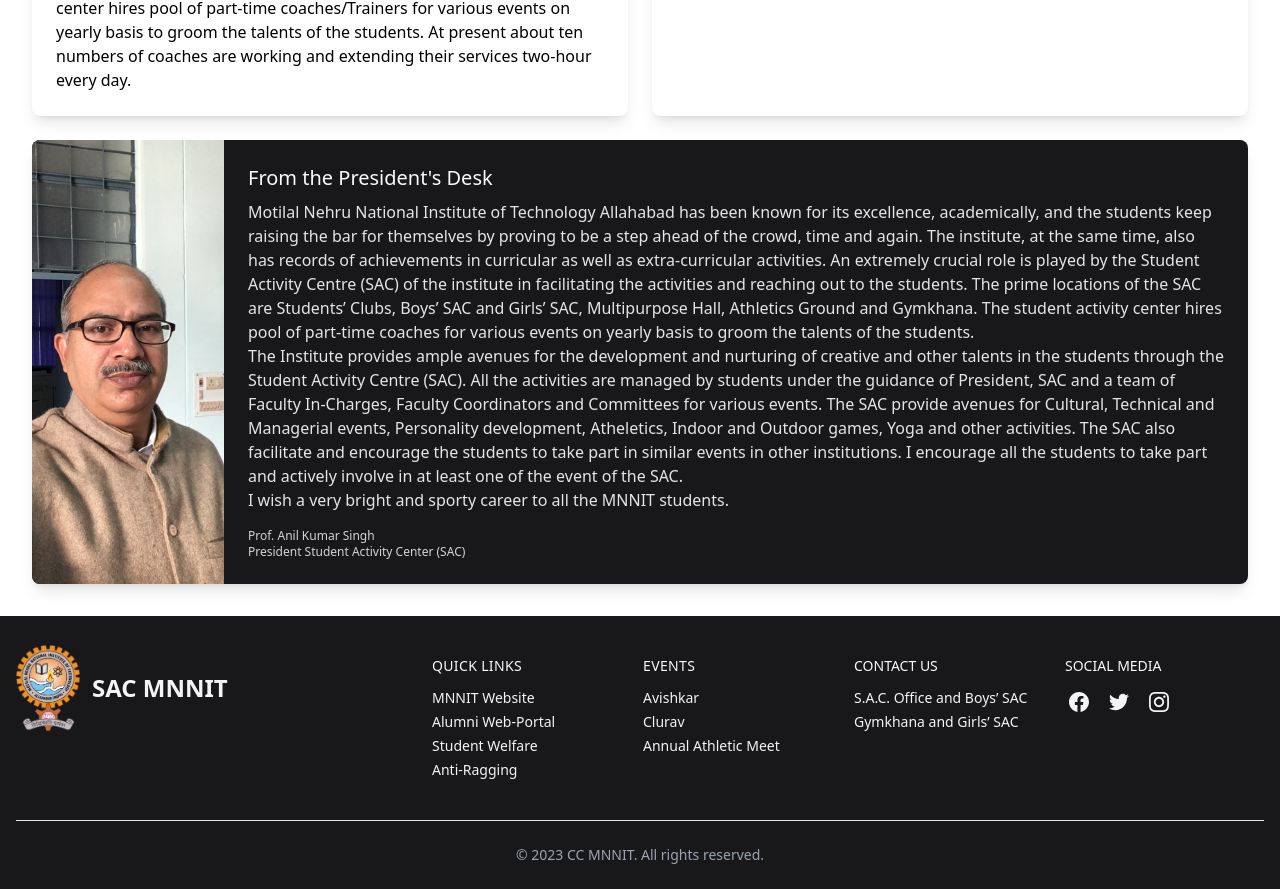
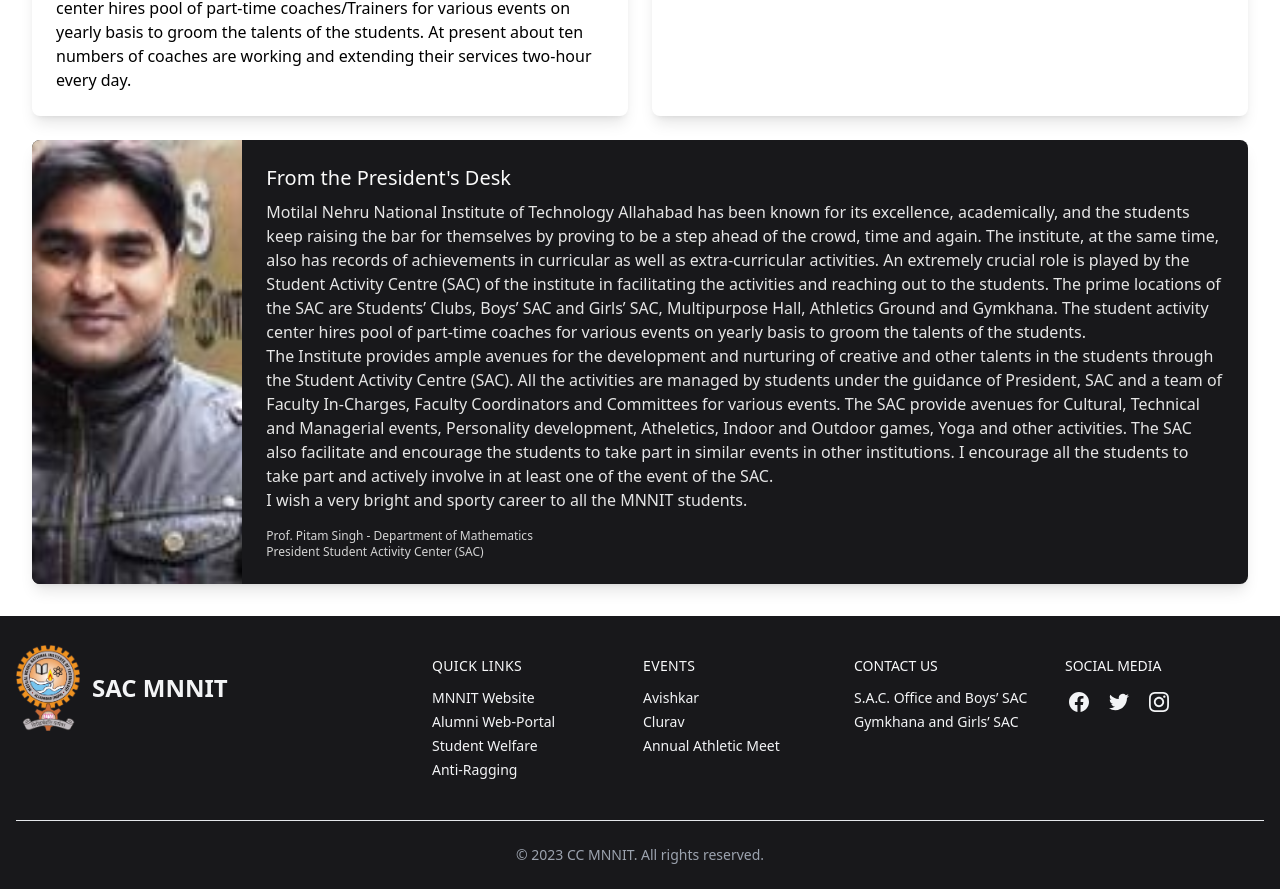
Before and after one commit to CC-MNNIT/SAC-MNNIT, a React (Create React App) app: page / in a window 1280 px wide. Shown: the part 1212-2101 px from the top of the page. Built offline with nearby package versions, Linux system fonts and the light colour scheme.

Commit message:
Welcome our new SAC president
Signed-off-by: Shashank Verma <shashank.verma2002@gmail.com>

```diff
--- a/src/models/images.ts
+++ b/src/models/images.ts
@@ -1,7 +1,6 @@
 import aanm from '../assets/aanm.jpg'
 import academic_building from '../assets/academic-building.jpg'
 import aeroclub from '../assets/aeroclub.jpg'
-import aks from '../assets/aks.jpeg'
 import alumni from '../assets/alumni.jpg'
 import astroclub from '../assets/astroclub.jpg'
 import avishkar from '../assets/avishkar.jpg'
@@ -19,6 +18,7 @@
 import literary from '../assets/literary.jpg'
 import mnnit_logo from '../assets/mnnit_logo.jpg'
 import mnnit from '../assets/mnnit.jpg'
+import pitam from '../assets/pitam.jpg'
 import roboclub from '../assets/roboclub.jpg'
 import skating from '../assets/skating.jpg'
 import smp from '../assets/smp.jpg'
@@ -32,7 +32,7 @@
     aanm,
     academic_building,
     aeroclub,
-    aks,
+    aks: pitam,
     alumni,
     avishkar,
     astroclub,
@@ -50,6 +50,7 @@
     literary,
     mnnit_logo,
     mnnit,
+    pitam,
     roboclub,
     skating,
     smp,
--- a/src/pages/Home.tsx
+++ b/src/pages/Home.tsx
@@ -70,7 +70,7 @@
 
             <div className="flex ms-8 me-8 mb-8">
                 <div className="flex flex-col rounded-lg bg-zinc-900 shadow-lg md:max-w md:flex-row hover:shadow-zinc-900 duration-300">
-                    <img className="h-96 w-full rounded-t-lg object-cover md:h-auto md:w-48 md:rounded-none md:rounded-l-lg" src={images.aks} alt="" />
+                    <img className="h-96 w-full rounded-t-lg object-cover md:h-auto md:rounded-none md:rounded-l-lg" src={images.aks} alt="" />
                     <div className="flex flex-col justify-start p-6">
                         <h5 className="mb-2 text-xl font-medium text-neutral-50">
                             From the President's Desk
@@ -96,7 +96,7 @@
                             I wish a very bright and sporty career to all the MNNIT students.<br />
                         </p>
                         <p className="text-xs text-neutral-300">
-                            Prof. Anil Kumar Singh <br />
+                            <a rel="noopener noreferrer" target='_blank' href="http://mnnit.ac.in/index.php/department/sciences/maths/mathsfp">Prof. Pitam Singh - Department of Mathematics</a><br />
                             President Student Activity Center (SAC)
                         </p>
                     </div>
```
Also changed, not shown: src/assets/pitam.jpg (added).
